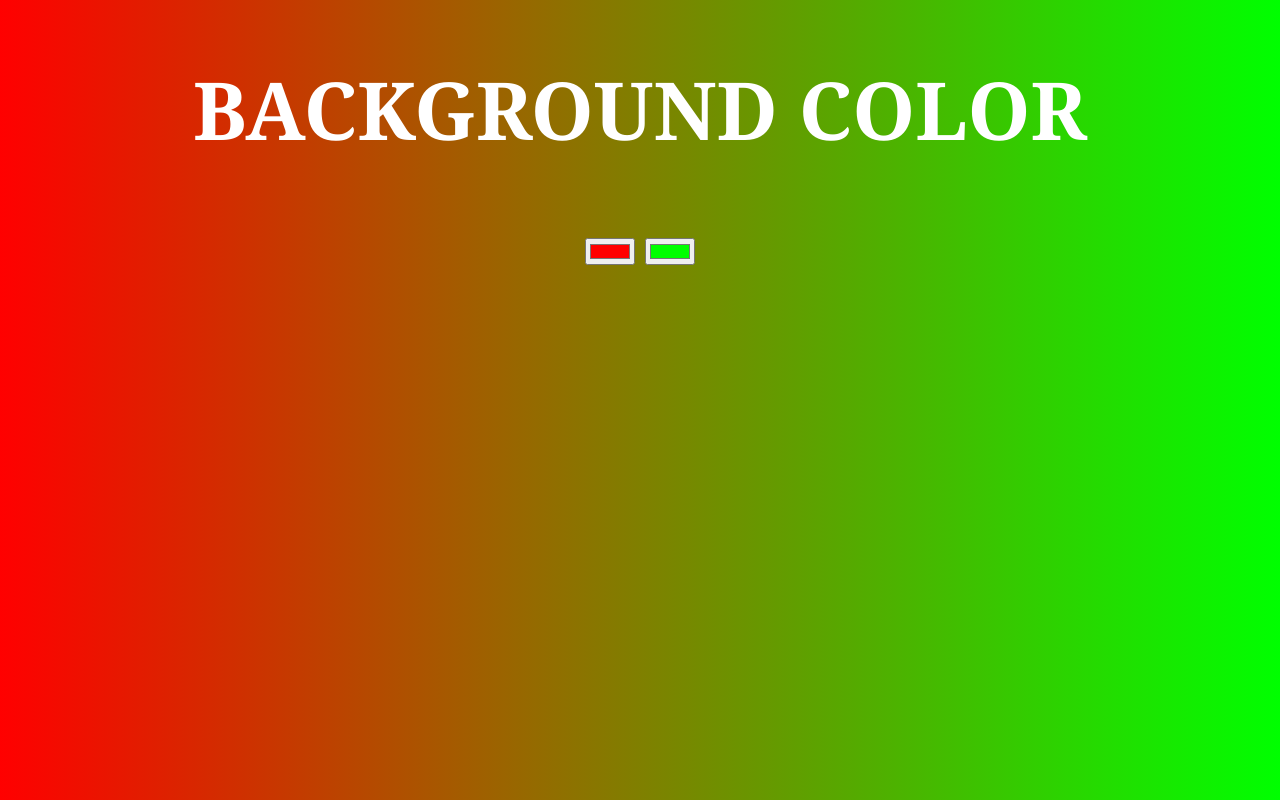
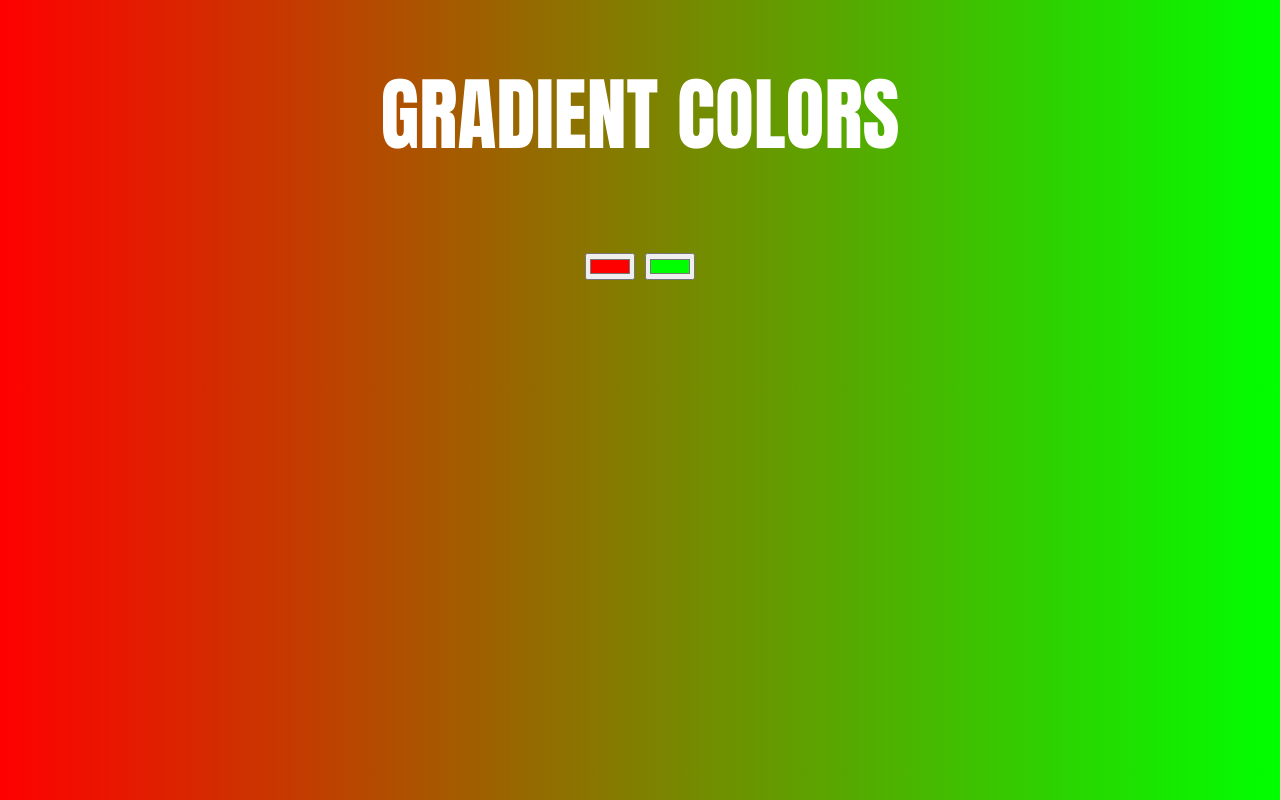
Before and after one commit to 3dgenerik/background_generator, a plain HTML site: page index.html in a window 1280 px wide. Drawn offline with Linux system fonts and the light colour scheme.

Commit message:
changing text

```diff
--- a/index.html
+++ b/index.html
@@ -16,7 +16,7 @@
         <!--[if lt IE 7]>
             <p class="browsehappy">You are using an <strong>outdated</strong> browser. Please <a href="#">upgrade your browser</a> to improve your experience.</p>
         <![endif]-->
-        <h1>Background color</h1>
+        <h1>Gradient colors</h1>
         <div class = "colors">
             <input id = "leftColor" type="color" name = "leftColor" value = "#ff0000">
             <input id = "rightColor" type="color" name = "rightColor" value = "#00ff00">
--- a/style.css
+++ b/style.css
@@ -1,6 +1,6 @@
 body{
     text-align: center;
-    font-family:Cambria, Cochin, Georgia, Times, 'Times New Roman', serif;
+    font-family:Impact, Haettenschweiler, 'Arial Narrow Bold', sans-serif;
     font-size: 2.5rem;
     color:white;
     text-transform: uppercase;
```
